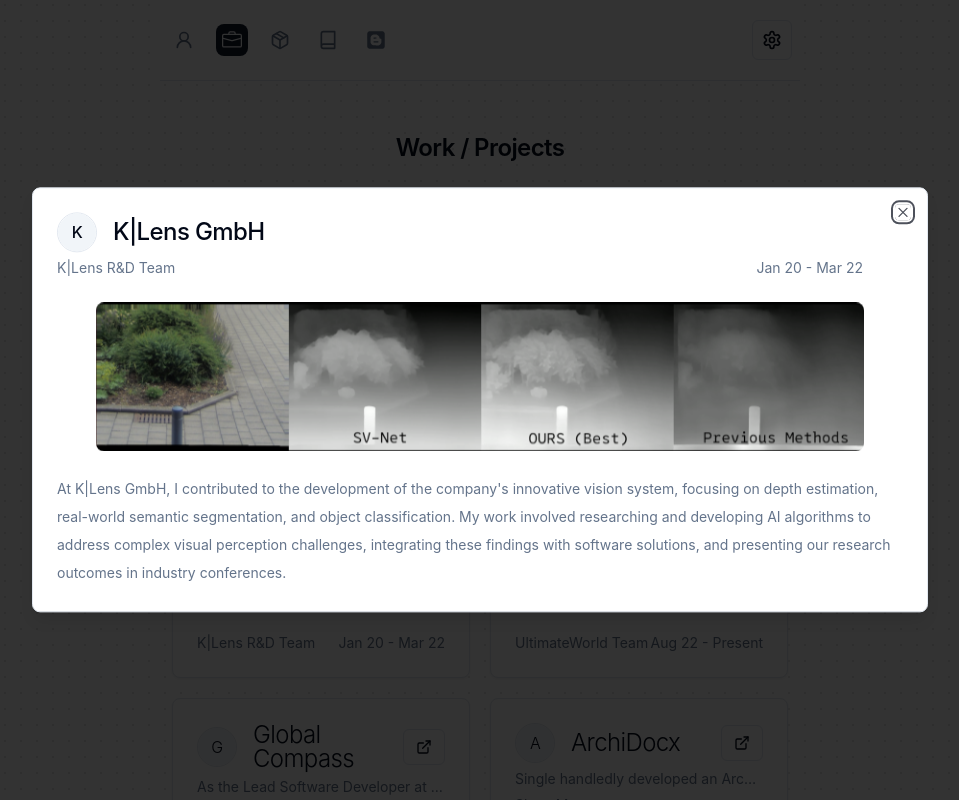
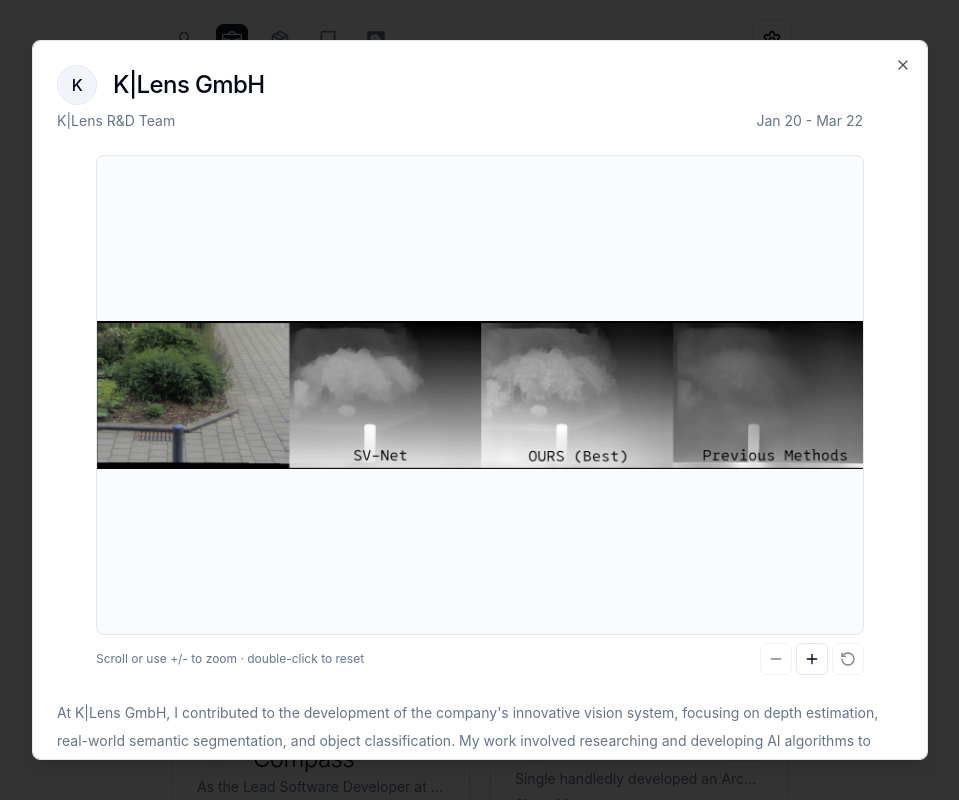
Before and after one commit to vivasvan1/vivasvan1.github.io, a React (Vite) app: page /projects in a window 1280 px wide. Both pictures are taken after a click on the button 481 px from the left and 445 px from the top of the page. Shown: the top 800 px of the page, without its empty margins (160-1119 px from the left). Built offline with nearby package versions, Linux system fonts and the light colour scheme.

Commit message:
feat(projects): add zoomable image viewer in project modal
Project screenshots in the modal carousel can be zoomed and panned so details are easier to see. Adds a reusable ZoomableImage component, pnpm allowBuilds workspace config, and refreshed build assets.

```diff
--- /dev/null
+++ b/pnpm-workspace.yaml
@@ -0,0 +1,3 @@
+allowBuilds:
+  '@tsparticles/engine': set this to true or false
+  esbuild: set this to true or false
--- /dev/null
+++ b/src/components/ui/zoomable-image.tsx
@@ -0,0 +1,176 @@
+import { cn } from "@/lib/utils";
+import { Minus, Plus, RotateCcw } from "lucide-react";
+import { useCallback, useEffect, useRef, useState } from "react";
+import { Button } from "./button";
+
+const MIN_ZOOM = 1;
+const MAX_ZOOM = 4;
+const ZOOM_STEP = 0.2;
+
+type ZoomableImageProps = {
+  src: string;
+  alt: string;
+  className?: string;
+};
+
+export function ZoomableImage({ src, alt, className }: ZoomableImageProps) {
+  const [scale, setScale] = useState(1);
+  const [position, setPosition] = useState({ x: 0, y: 0 });
+  const containerRef = useRef<HTMLDivElement>(null);
+  const dragging = useRef(false);
+  const lastPoint = useRef({ x: 0, y: 0 });
+
+  const clampScale = useCallback(
+    (value: number) => Math.min(MAX_ZOOM, Math.max(MIN_ZOOM, value)),
+    [],
+  );
+
+  const resetView = useCallback(() => {
+    setScale(1);
+    setPosition({ x: 0, y: 0 });
+  }, []);
+
+  const applyZoom = useCallback(
+    (delta: number) => {
+      setScale((current) => {
+        const next = clampScale(current + delta);
+        if (next === 1) {
+          setPosition({ x: 0, y: 0 });
+        }
+        return next;
+      });
+    },
+    [clampScale],
+  );
+
+  useEffect(() => {
+    const node = containerRef.current;
+    if (!node) {
+      return;
+    }
+
+    const onWheel = (event: WheelEvent) => {
+      event.preventDefault();
+      event.stopPropagation();
+      const delta = event.deltaY < 0 ? ZOOM_STEP : -ZOOM_STEP;
+      applyZoom(delta);
+    };
+
+    node.addEventListener("wheel", onWheel, { passive: false });
+    return () => {
+      node.removeEventListener("wheel", onWheel);
+    };
+  }, [applyZoom]);
+
+  useEffect(() => {
+    resetView();
+  }, [src, resetView]);
+
+  const onPointerDown = (event: React.PointerEvent) => {
+    if (scale <= 1) {
+      return;
+    }
+    dragging.current = true;
+    lastPoint.current = { x: event.clientX, y: event.clientY };
+    event.currentTarget.setPointerCapture(event.pointerId);
+  };
+
+  const onPointerMove = (event: React.PointerEvent) => {
+    if (!dragging.current) {
+      return;
+    }
+    const dx = event.clientX - lastPoint.current.x;
+    const dy = event.clientY - lastPoint.current.y;
+    lastPoint.current = { x: event.clientX, y: event.clientY };
+    setPosition((prev) => ({ x: prev.x + dx, y: prev.y + dy }));
+  };
+
+  const onPointerUp = (event: React.PointerEvent) => {
+    dragging.current = false;
+    event.currentTarget.releasePointerCapture(event.pointerId);
+  };
+
+  const onDoubleClick = () => {
+    if (scale > 1) {
+      resetView();
+      return;
+    }
+    setScale(2);
+  };
+
+  return (
+    <div className={cn("relative", className)}>
+      <div
+        ref={containerRef}
+        className={cn(
+          "relative h-[min(60vh,32rem)] w-full overflow-hidden rounded-lg border bg-muted/40",
+          scale > 1 ? "cursor-grab active:cursor-grabbing" : "cursor-zoom-in",
+        )}
+        onPointerDown={onPointerDown}
+        onPointerMove={onPointerMove}
+        onPointerUp={onPointerUp}
+        onPointerCancel={onPointerUp}
+        onDoubleClick={onDoubleClick}
+      >
+        <div
+          className="flex h-full w-full items-center justify-center"
+          style={{
+            transform: `translate(${position.x}px, ${position.y}px) scale(${scale})`,
+            transformOrigin: "center center",
+          }}
+        >
+          <img
+            src={src}
+            alt={alt}
+            draggable={false}
+            className="max-h-full max-w-full select-none object-contain"
+          />
+        </div>
+      </div>
+      <div className="mt-2 flex items-center justify-between gap-2">
+        <p className="text-xs text-muted-foreground">
+          Scroll or use +/- to zoom · double-click to reset
+        </p>
+        <div className="flex shrink-0 gap-1">
+          <Button
+            type="button"
+            variant="outline"
+            size="icon"
+            className="h-8 w-8"
+            aria-label="Zoom out"
+            onClick={() => {
+              applyZoom(-ZOOM_STEP);
+            }}
+            disabled={scale <= MIN_ZOOM}
+          >
+            <Minus className="h-4 w-4" />
+          </Button>
+          <Button
+            type="button"
+            variant="outline"
+            size="icon"
+            className="h-8 w-8"
+            aria-label="Zoom in"
+            onClick={() => {
+              applyZoom(ZOOM_STEP);
+            }}
+            disabled={scale >= MAX_ZOOM}
+          >
+            <Plus className="h-4 w-4" />
+          </Button>
+          <Button
+            type="button"
+            variant="outline"
+            size="icon"
+            className="h-8 w-8"
+            aria-label="Reset zoom"
+            onClick={resetView}
+            disabled={scale === 1 && position.x === 0 && position.y === 0}
+          >
+            <RotateCcw className="h-4 w-4" />
+          </Button>
+        </div>
+      </div>
+    </div>
+  );
+}
--- a/src/routes/projects/page.tsx
+++ b/src/routes/projects/page.tsx
@@ -22,6 +22,7 @@
   DialogHeader,
   DialogTitle,
 } from "@/components/ui/dialog";
+import { ZoomableImage } from "@/components/ui/zoomable-image";
 import { ExternalLink } from "lucide-react";
 import { useState } from "react";
 
@@ -269,11 +270,7 @@
               <CarouselContent>
                 {project.images.map((image) => (
                   <CarouselItem key={image}>
-                    <img
-                      src={image}
-                      alt={project.name}
-                      className="max-h-[60vh] w-full rounded-lg object-cover"
-                    />
+                    <ZoomableImage src={image} alt={project.name} />
                   </CarouselItem>
                 ))}
               </CarouselContent>
```
Also changed, not shown: 2 other files (tests, documents, lock files or other folders).
